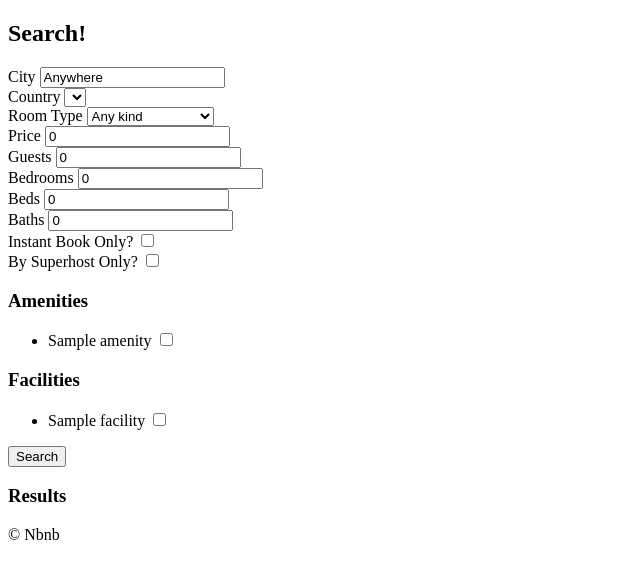
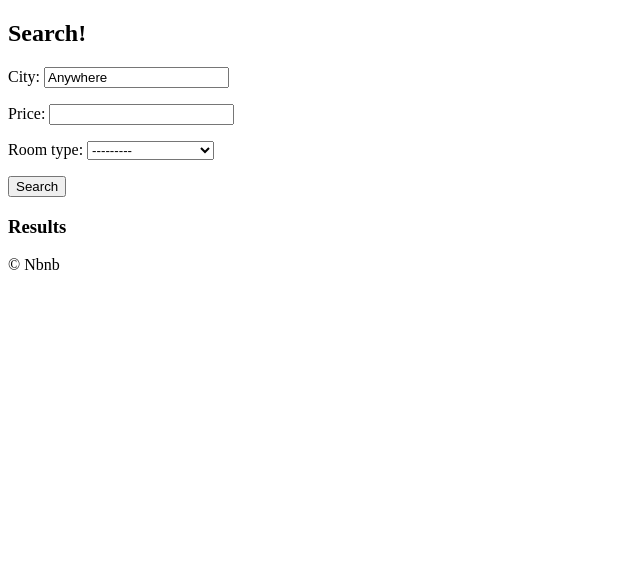
Before and after one commit to maatanyy/airbnb-clone, a Django app: page /rooms/search/ in a window 1280 px wide. Shown: the part 60-639 px from the top of the page, without its empty margins (0-640 px from the left). Run offline with Django 3.2, Linux system fonts and the light colour scheme; tables that the repository leaves empty hold one stand-in row (values such as "Sample post"); lists and menus that the app fills with data are empty; parts of the project's set-up code (start-up, migrations or seed data) failed here and were passed over.

Commit message:
#13.7 기존 작성한 폼 지우고 장고 폼 이용

```diff
--- /dev/null
+++ b/rooms/forms.py
@@ -0,0 +1,8 @@
+from django import forms
+from . import models
+
+class SearchForm(forms.Form):
+
+    city = forms.CharField(initial="Anywhere")
+    price = forms.IntegerField(required=False)
+    room_type = forms.ModelChoiceField(queryset=models.RoomType.objects.all())
--- a/rooms/views.py
+++ b/rooms/views.py
@@ -2,7 +2,7 @@ from math import ceil
 from django.core import paginator  # 올림함수 import
 from django.core.paginator import EmptyPage, Paginator
 from django.views.generic import ListView, DetailView  # ListView 사용하기 위해 추가
-from . import models
+from . import models, forms
 from django.shortcuts import render
 from django_countries import countries
 
@@ -41,93 +41,7 @@ class RoomDetail(DetailView):
 
 
 def search(request):
-    city = request.GET.get("city", "Anywhere")  # ,뒤에는 default
-    city = str.capitalize(city)
-    country = request.GET.get("country", "KR")
-    room_type = int(request.GET.get("room_type", 0))
-    room_types = models.RoomType.objects.all()
-    price = int(request.GET.get("price", 0))
-    guests = int(request.GET.get("guests", 0))
-    bedrooms = int(request.GET.get("bedrooms", 0))
-    beds = int(request.GET.get("beds", 0))
-    baths = int(request.GET.get("baths", 0))
-    s_amenities = request.GET.getlist("amenities")   #하나를 가져오고 싶은게 아니니까 getlist를 쓴다!!
-    s_facilities = request.GET.getlist("facilities")  #하나를 가져오고 싶은게 아니니까 getlist를 쓴다!!
-    instant = bool(request.GET.get("instant", False))   #필터에서 true false로 체크하니까 bool해줬음
-    superhost = bool(request.GET.get("superhost", False))
 
-    form = {"city": city,
-            "s_country": country,
-            "s_room_type": room_type,
-            "price": price,
-            "guests": guests,
-            "bedrooms": bedrooms,
-            "beds": beds,
-            "baths": baths,
-            "s_amenities" : s_amenities,
-            "s_facilities" : s_facilities,
-            "instant" : instant,
-            "superhost" :superhost,
-            }
+    form = forms.SearchForm()
 
-    room_types = models.RoomType.objects.all()
-    amenities = models.Amenity.objects.all()
-    facilities = models.Facility.objects.all()
-
-    choices = {"countries": countries, "room_types": room_types, "amenities": amenities, "facilities":facilities}
-
-    filter_args = {}
-
-    if city != "Anywhere":
-        filter_args["city__startswith"] = city
-
-    filter_args["country"] = country
-
-    if room_type != 0:
-        filter_args["room_type__pk"] = room_type   #room_type 은 foreignkey이다
-
-    if price != 0:
-        filter_args["price__lte"] = price
-
-    if guests != 0:
-        filter_args["guests__gte"] = guests
-
-    if bedrooms != 0:
-        filter_args["bedrooms__gte"] = bedrooms
-
-    if beds != 0:
-        filter_args["bedrooms__gte"] = beds
-
-    if baths != 0:
-        filter_args["baths__gte"] = baths
-
-    if instant is True:
-        filter_args["instant_book"] = True
-
-    if superhost is True:
-        filter_args["host__superhost"] = True
-
-    #if len(s_amenities) > 0:
-     #   for s_amenity in s_amenities:
-        #    filter_args["amenities__pk"] = int(s_amenity)
-    #if len(s_facilities) > 0:
-        #for s_facility in s_facilities:
-            #filter_args["facilities__pk"] = int(s_facility)
-
-
-    rooms = models.Room.objects.filter(**filter_args)
-
-    if len(s_amenities) > 0:
-        for s_amenity in s_amenities:
-            rooms = rooms.filter(amenities__pk=int(s_amenity))   #이부분 위 주석처리한 것과 잘 비교하자 이렇게하면 예를들어 amenity 2개 고르면
-            # 하나만 해당되느 것도 나왔는데 이렇게 하면 둘다 해당되는 것만 나오게 된다. filter.filter 요런느낌!!
-
-    if len(s_facilities) > 0:
-        for s_facility in s_facilities:
-            rooms = rooms.filter(facilities__pk=int(s_facility))
-
-    return render(
-        request,
-        "rooms/search.html",
-        {**form, **choices, "rooms": rooms}  # 여기서 form+chocies로 하면 안됨 **이용해서 한다
-    )
+    return render(request,"rooms/search.html", {"form" : form})
--- a/templates/rooms/search.html
+++ b/templates/rooms/search.html
@@ -10,112 +10,10 @@ Search
 {% block content %}
 
 <h2>Search!</h2>
-<form method="get" action="{% url 'rooms:search' %}">
-    <div>
-        <label for="city">City</label>
-        <input value="{{city}}" id="city" name="city" placeholder="Search by City" />
-        <!--이렇게 name 추가하면 ?city=검색한 도시됨 url에서 -->
-    </div>
-
-    <div>
-        <label for="country">Country</label>
-        <select id="country" name="country">
-            {% for country in countries %}
-            <option value="{{country.code}}" {% if country.code == s_country %}selected{% endif %}>{{country.name}}
-            </option>
-            <!--database에 저장되는건 도시코드여야해서 이렇게 한다-->
-            {% endfor %}
-        </select>
-    </div>
-
-    <div>
-        <label for="room_type">Room Type</label>
-        <select id="room_type" name="room_type">
-            <option value="0" {% if s_room_type == 0 %}selected{% endif %}>Any kind</option>
-            {% for room_type in room_types %}
-            <option value="{{room_type.pk}}" {% if s_room_type == room_type.pk %}selected{% endif %}>{{room_type.name}}</option>
-            <!--database에 저장되는건 도시코드여야해서 이렇게 한다-->
-            {% endfor %}
-        </select>
-    </div>
-
-    <div>
-        <label for="price">Price</label>
-        <input value = "{{price}}" type="number" name="price" id="price" placeholder="Price" />
-    </div>
-
-    <div>
-        <label for="guests">Guests</label>
-        <input value = "{{guests}}" type="number" name="guests" id="guests" placeholder="Guests" />
-    </div>
-
-    <div>
-        <label for="bedrooms">Bedrooms</label>
-        <input value = "{{bedrooms}}" type="number" name="bedrooms" id="bedrooms" placeholder="Bedrooms" />
-    </div>
-
-    <div>
-        <label for="beds">Beds</label>
-        <input value = "{{beds}}" type="number" name="beds" id="beds" placeholder="Beds" />
-    </div>
-
-    <div>
-        <label for="baths">Baths</label>
-        <input value = "{{baths}}" type="number" name="baths" id="baths" placeholder="Baths" />
-    </div>
-
-    <div>
-        <label for="instant">Instant Book Only?</label>
-        <input type="checkbox" name="instant" id="instant" {% if instant %}checked{% endif %}/>
-    </div>
-
-    <div>
-        <label for="superhost">By Superhost Only?</label>
-        <input type="checkbox" name="superhost" id="superhost" {% if superhost %}checked{% endif %}/>
-    </div>
-
-    <div>
-        <h3>Amenities</h3>
-        <ul>
-            {% for amenity in amenities %}
-            <li>
-                <label for="a_{{amenity.pk}}">{{amenity.name}}</label>
-                <input
-                id ="a_{{amenity.pk}}"
-                name="amenities"
-                type="checkbox"
-                value="{{amenity.pk}}"
-                {% if amenity.pk|slugify in s_amenities  %}
-                    checked
-                {% endif %} />
-            </li>
-
-            {% endfor %}
-        </ul>
-    </div>
-
-    <div>
-        <h3>Facilities</h3>
-        <ul>
-            {% for facility in facilities %}
-            <li>
-                <label for="f_{{facility.pk}}">{{facility.name}}</label>
-                <input
-                id ="f_{{facility.pk}}"
-                name="facilities"
-                type="checkbox"
-                value="{{facility.pk}}"
-                {% if facility.pk|slugify in s_facilities  %}
-                    checked
-                {% endif %} />
-            </li>
-
-            {% endfor %}
-        </ul>
-    </div>
-
-    <button>Search</button>
-</form>
+    <form method="get" action="{% url 'rooms:search' %}">
+        {{form.as_p}}  <!--form 문서 참고 as_p처럼 여러가지 옵션을 통해 다양하게 보여주게 설정할 수 있다-->
+        <button>Search</button>
+    </form>
 
 <h3>Results</h3>
 
```
